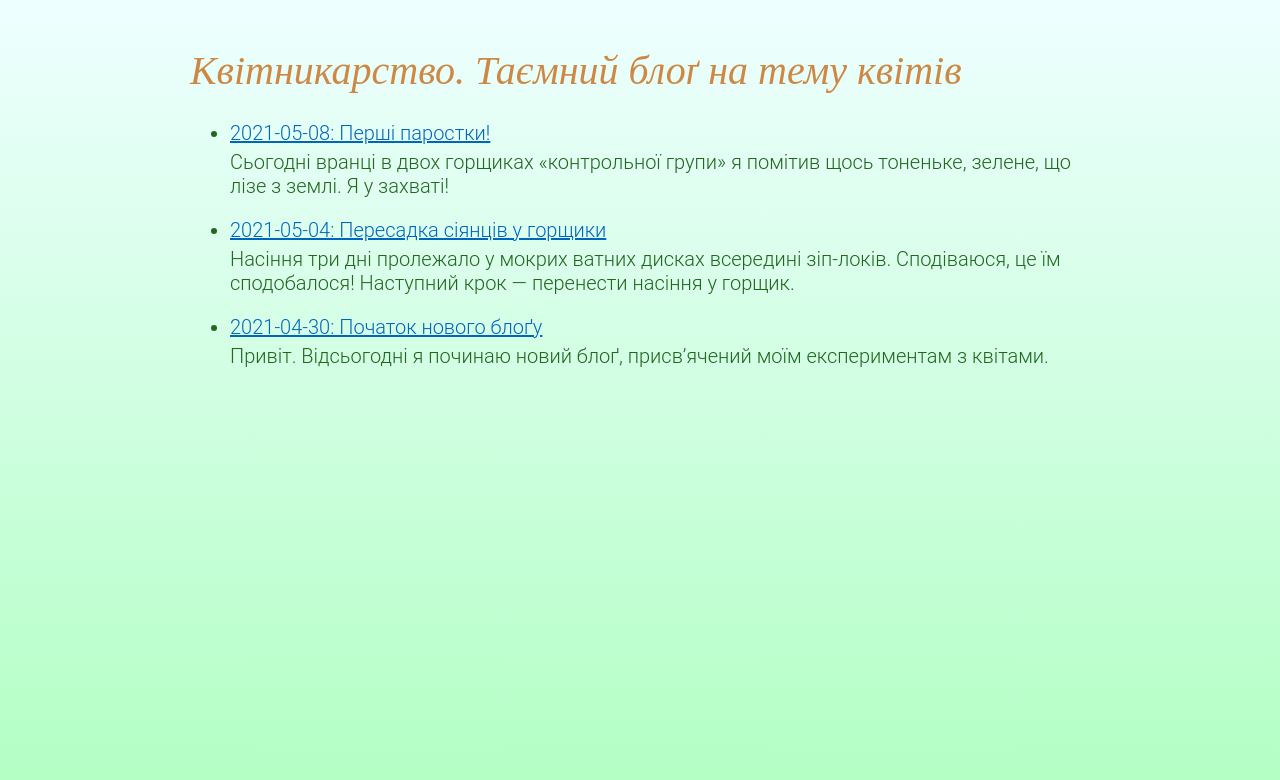
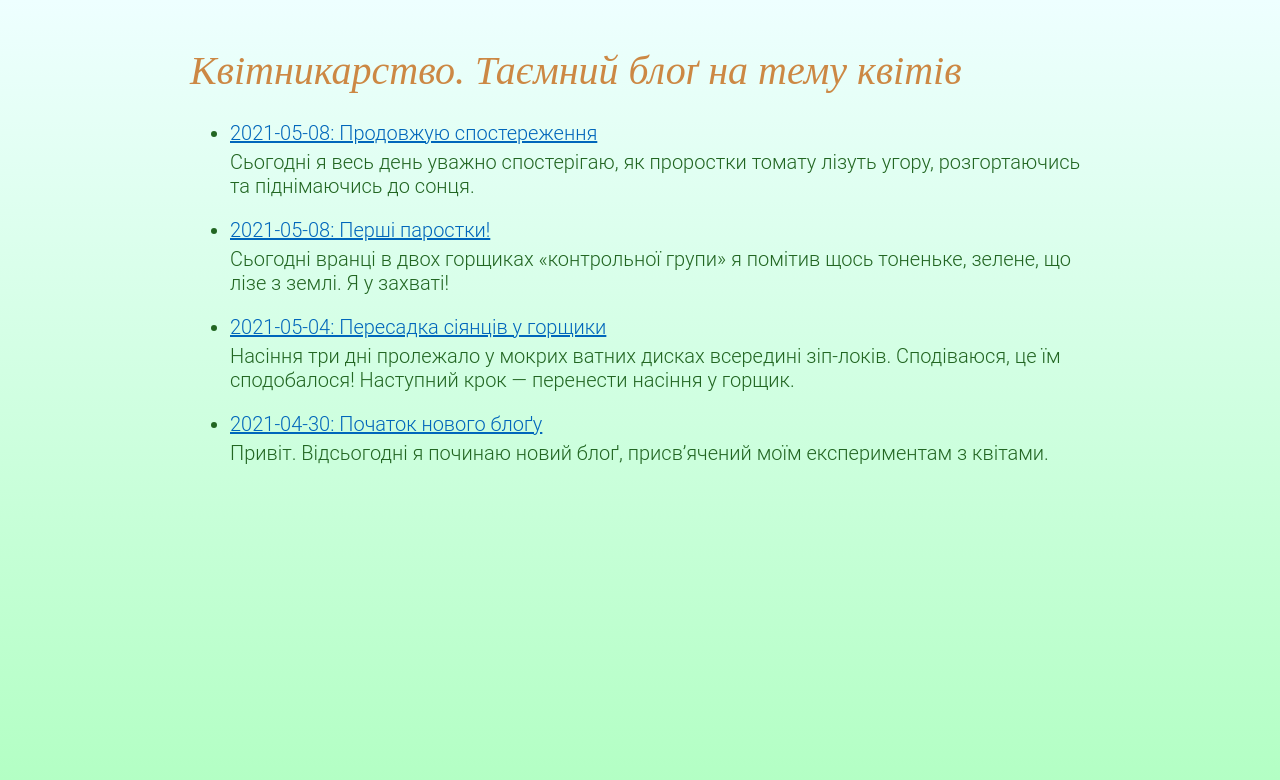
Before and after one commit to kastaneda/floriculture.rico.home, a Jekyll site: the page built from index.md, in a window 1280 px wide. Shown: the top 780 px of the page. Built offline with Jekyll 4.4.1, drawn with Linux system fonts in a browser that asks for light colours.

Commit message:
New post: plant video

```diff
--- /dev/null
+++ b/_posts/2021-05-08-more.md
@@ -0,0 +1,10 @@
+---
+title: Продовжую спостереження
+date: 2021-05-08 20:10:00 +0300
+---
+
+Сьогодні я весь день уважно спостерігаю, як проростки томату лізуть угору, розгортаючись та піднімаючись до сонця.
+
+<video src="plant.mp4" width="400" height="400" controls autoplay loop>
+  <a href="plant.mp4">Відео.</a>
+</video>
```
Also changed, not shown: _posts/2021-05-08-germination.md (+5 -0 lines), 4 other files.
